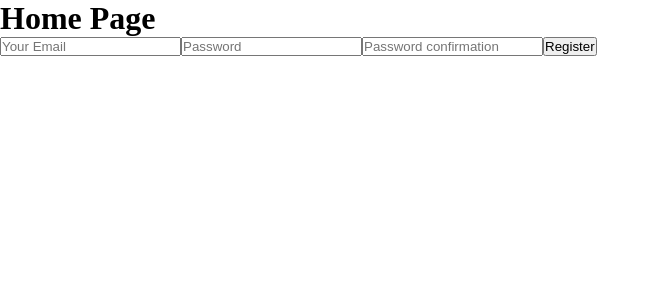
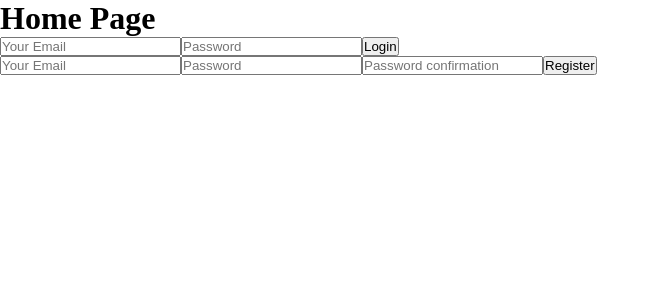
Before and after one commit to jucora/musician-tracking-app, a React (Create React App) app: page / in a window 1280 px wide. Shown: the top 300 px of the page, without its empty margins (0-660 px from the left). Built offline with nearby package versions, Linux system fonts and the light colour scheme.

Commit message:
Add Login component and import it into Home component

```diff
--- a/src/components/Home.js
+++ b/src/components/Home.js
@@ -1,5 +1,6 @@
 import React from 'react';
 import Registration from './auth/Registration';
+import Login from './auth/Login';
 
 export default class Home extends React.Component {
   constructor(props) {
@@ -15,6 +16,7 @@ export default class Home extends React.Component {
     return (
       <div>
         <h1>Home Page</h1>
+        <Login />
         <Registration handleSuccessfulAuth={this.handleSuccessfulAuth} />
       </div>
     );
--- /dev/null
+++ b/src/components/auth/Login.js
@@ -0,0 +1,71 @@
+import React from 'react';
+import axios from 'axios';
+
+export default class Login extends React.Component {
+  constructor(props) {
+    super(props);
+    this.state = {
+      email: '',
+      password: '',
+      loginErrors: '',
+    };
+    this.handleSubmit = this.handleSubmit.bind(this);
+    this.handleChange = this.handleChange.bind(this);
+  }
+
+  handleSubmit(e) {
+    const { email, password } = this.state;
+
+    e.preventDefault();
+    axios
+      .post(
+        'http://localhost:3001/sessions',
+        {
+          user: {
+            email: email,
+            password: password,
+          },
+        },
+        { withCredentials: true }
+      )
+      .then((response) => {
+        if (response.data.logged_in) {
+          this.props.handleSuccessfulAuth(response.data);
+        }
+      })
+      .catch((error) => {
+        console.log('Login error', error);
+      });
+  }
+
+  handleChange(e) {
+    this.setState({ [e.target.name]: e.target.value });
+  }
+  render() {
+    return (
+      <div>
+        <form onSubmit={this.handleSubmit}>
+          <input
+            type="email"
+            name="email"
+            placeholder="Your Email"
+            value={this.state.email}
+            onChange={this.handleChange}
+            required
+          />
+
+          <input
+            type="password"
+            name="password"
+            placeholder="Password"
+            value={this.state.password}
+            onChange={this.handleChange}
+            required
+          />
+
+          <button type="submit">Login</button>
+        </form>
+      </div>
+    );
+  }
+}
```
